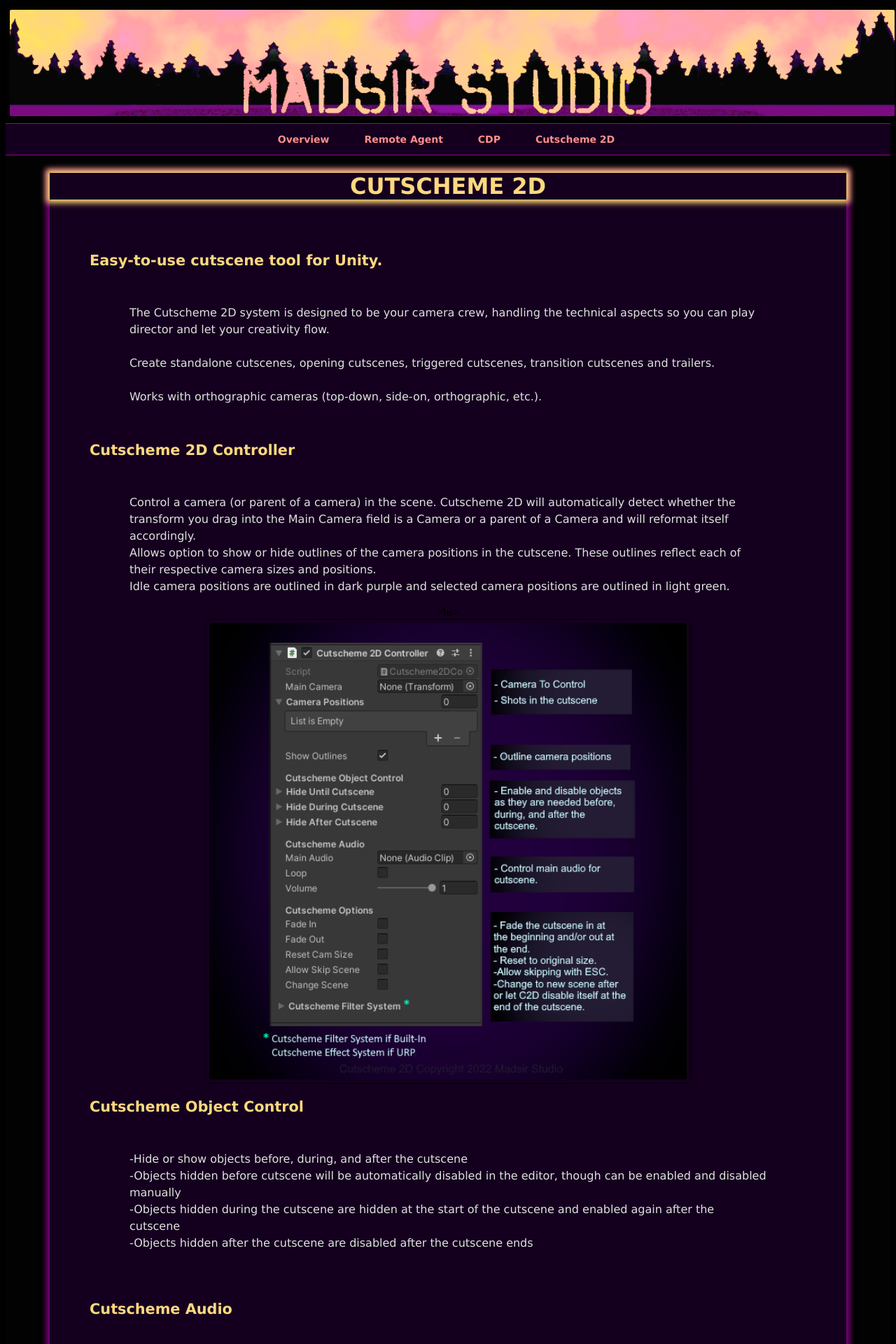
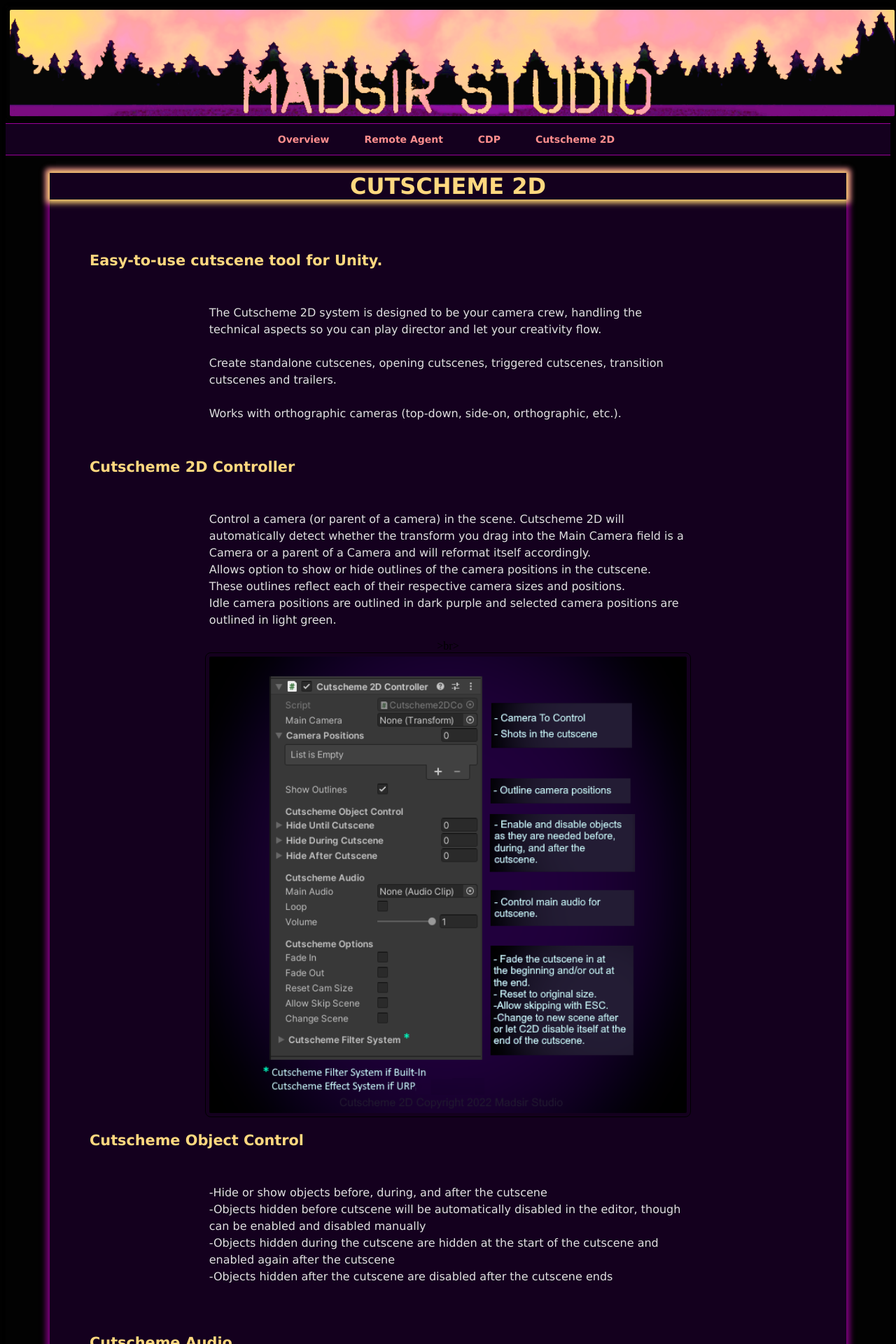
Before and after one commit to Madsir/madsirstudio.github.io, a Jekyll site: the page built from cutscheme2d/index.html, in a window 1280 px wide. Shown: the top 1920 px of the page at 70% size. Built offline with Jekyll 4.4.1, drawn with Linux system fonts in a browser that asks for light colours; some of the changed text lies outside the part shown.

Commit message:
Update index.html

```diff
--- a/cutscheme2d/index.html
+++ b/cutscheme2d/index.html
@@ -40,8 +40,8 @@
   box-shadow: 0 0 2px 1px #ff8e8e;
 }
 p {
-  margin-left: 10%;
-  margin-right: 10%;
+  margin-left: 20%;
+  margin-right: 20%;
 }
 </style>
 </head>
@@ -122,7 +124,7 @@
 		<p>(Built-In Renderer Pipeline only)<br>
 		-Fully integrated into Cutscheme 2D, though it will not enable unless you choose to use it.<br>
 		-Display up to two camera filters at a time during the cutscene. Each camera position can override the main filters for their respective camera shots.<br>
-			-Customize with your own filters (Materials) or use the ones that come with the package.</p>
+		-Customize with your own filters (Materials) or use the ones that come with the package.</p>
 <br>
 		<br>
 		<a href="/Assets/c2DFilterSystemInstructions.png"><img src="/Assets/c2DFilterSystemInstructions.png" alt="Cutscheme 2D" width="60%"></a>
```
Also changed, not shown: other parts of cutscheme2d/index.html (+3 -1 lines).
